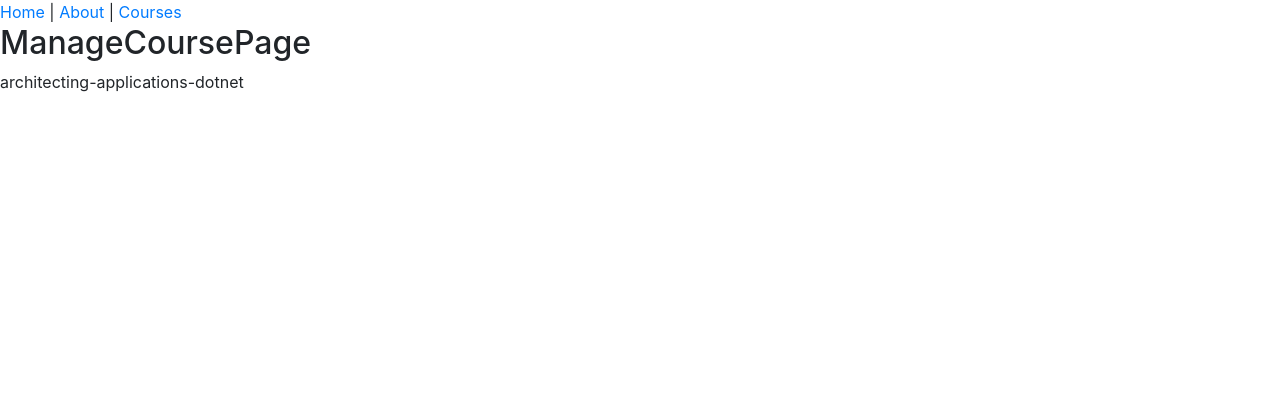
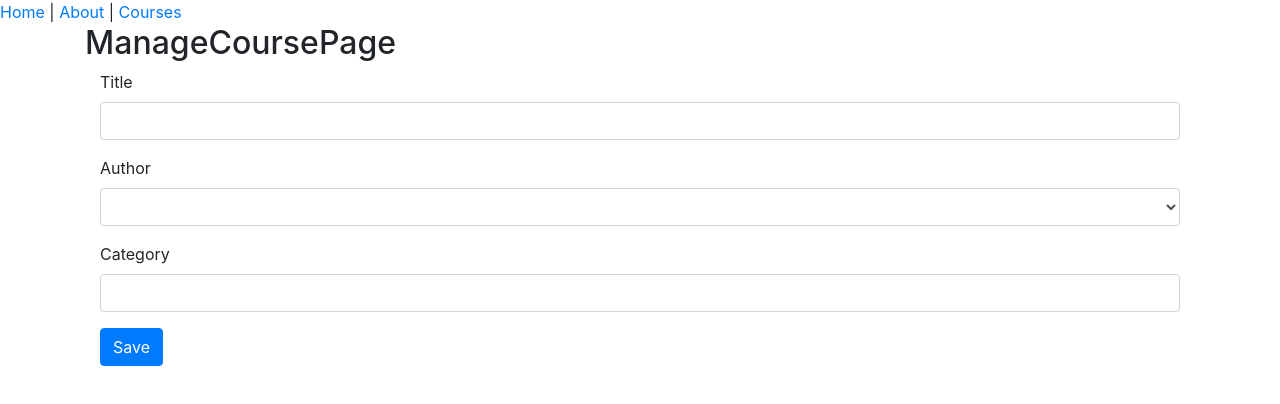
Before and after one commit to arjitss/react-csr-flux, a React (Create React App) app: page /course/architecting-applications-dotnet in a window 1280 px wide. Shown: the top 404 px of the page. Built offline with nearby package versions, Linux system fonts and the light colour scheme; no server answers.

Commit message:
Add Course Form page, with onChange Handler

```diff
--- a/src/components/AppLogic.js
+++ b/src/components/AppLogic.js
@@ -30,6 +30,7 @@
         <Route path="/courses" component={CoursePage} />
         <Route path="/about" component={About} />
         <Route path="/course/:slug" component={ManageCoursePage} />
+        <Route path="/course/" component={ManageCoursePage} />
         <Route component={PageNotFound} />
       </Switch>
       {/*getPage() // -- this is now not required and
--- /dev/null
+++ b/src/components/CourseForm.js
@@ -0,0 +1,52 @@
+import PropTypes from 'prop-types';
+
+CourseForm.propTypes = {};
+
+function CourseForm(props) {
+  return (
+    <form className="container">
+      <div className="form-group">
+        <label htmlFor="title">Title</label>
+        <div className="field">
+          <input
+            id="title"
+            type="text"
+            name="title"
+            onAbort
+            onChange={props.onTitleChange}
+            className="form-control"
+            value={props.course.title}
+          />
+        </div>
+      </div>
+
+      <div className="form-group">
+        <label htmlFor="author">Author</label>
+        <div className="field">
+          <select id="author" name="authorId" value="" className="form-control">
+            <option value="" />
+            <option value="1">Cory House</option>
+            <option value="2">Scott Allen</option>
+          </select>
+        </div>
+      </div>
+
+      <div className="form-group">
+        <label htmlFor="category">Category</label>
+        <div className="field">
+          <input
+            type="text"
+            id="category"
+            name="category"
+            className="form-control"
+            value={props.course.category}
+          />
+        </div>
+      </div>
+
+      <input type="submit" value="Save" className="btn btn-primary" />
+    </form>
+  );
+}
+
+export default CourseForm;
--- a/src/components/CoursePage.js
+++ b/src/components/CoursePage.js
@@ -2,6 +2,7 @@
 import PropTypes from 'prop-types';
 import { getCourses } from '../api/courseApi';
 import CourseList from './CourseList';
+import { Link } from 'react-router-dom';
 
 CoursePage.propTypes = {};
 
@@ -20,6 +21,9 @@
   return (
     <div>
       <h2>Courses</h2>
+      <Link to="/course" className="btn btn-primary">
+        Add Course
+      </Link>
       <CourseList courses={coursesData.courses} />
     </div>
   );
--- a/src/components/ManageCoursePage.js
+++ b/src/components/ManageCoursePage.js
@@ -1,16 +1,29 @@
-import React from 'react';
+import React, { useState } from 'react';
 import PropTypes from 'prop-types';
 import { Prompt } from 'react-router-dom';
+import CourseForm from './CourseForm';
 
 ManageCoursePage.propTypes = {};
 
 function ManageCoursePage(props) {
+  const [course, setCourse] = useState({
+    id: null,
+    slug: '',
+    title: '',
+    authorId: null,
+    category: '',
+  });
+
+  const onTitleChange = (e) => {
+    debugger;
+    const updatedCourse = { ...course, title: e.target.value };
+    setCourse(updatedCourse);
+  };
   return (
-    <div>
+    <div className="container">
       <h2>ManageCoursePage</h2>
+      <CourseForm course={course} onTitleChange={onTitleChange} />
       <Prompt when={true} message="Are you sure ?" />
-      {props.match.params.slug}
-
       {console.log(props)}
     </div>
   );
```
